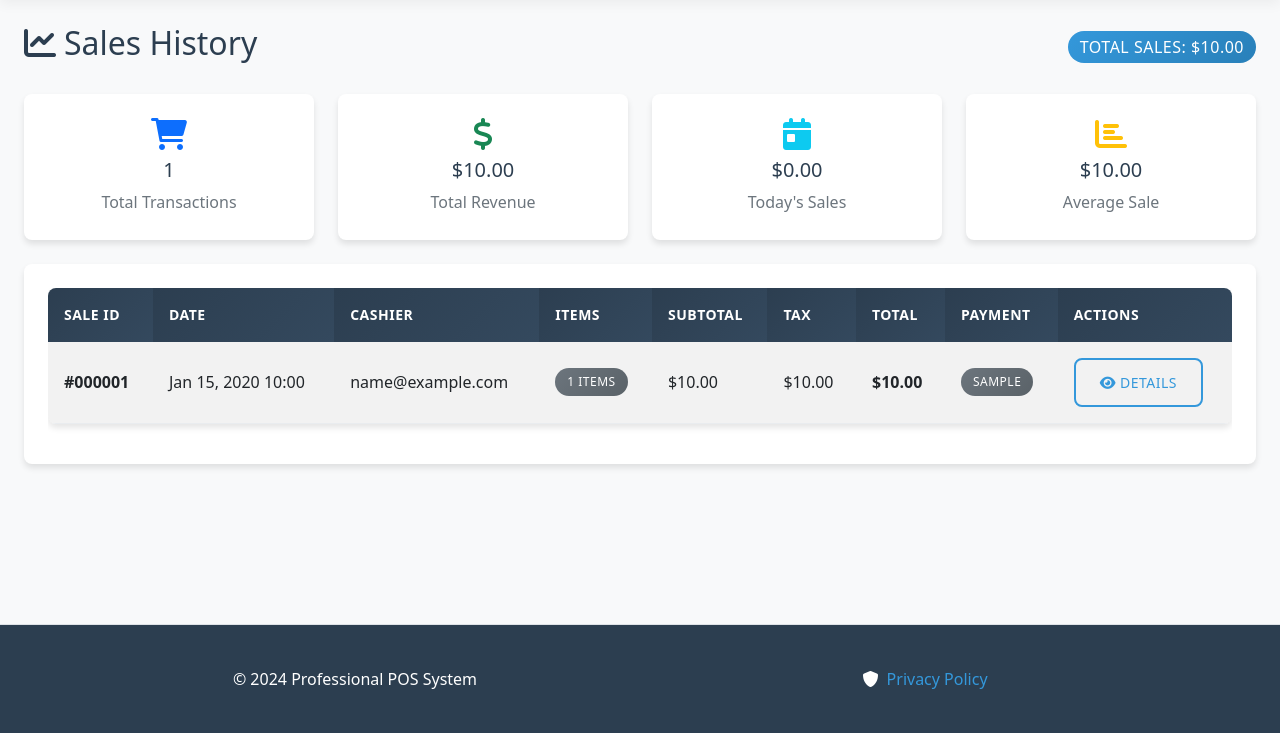
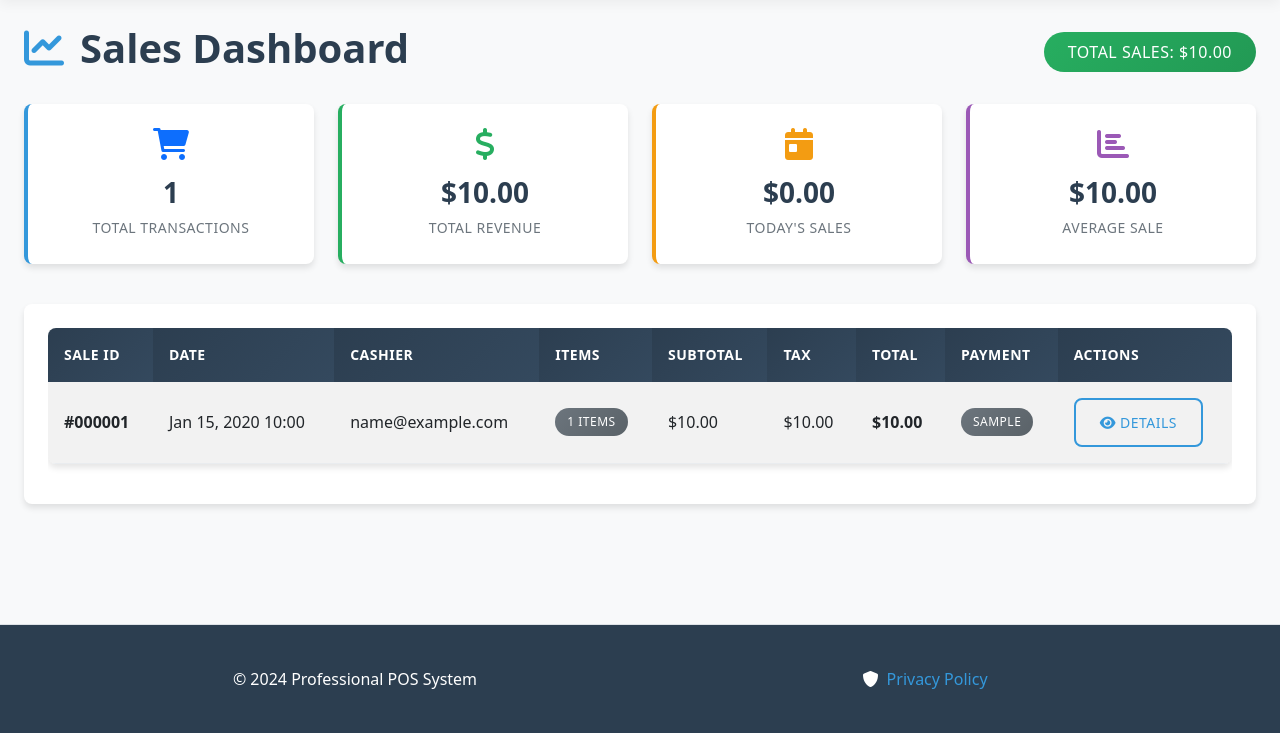
Before and after one commit to DenialCloudester/devinPos, an ASP.NET Core app: page /Sales in a window 1280 px wide. Shown: the part 67-800 px from the top of the page. Run offline with ASP.NET Core 8, Linux system fonts and the light colour scheme; a user stored in the database is signed in; tables that the repository leaves empty hold one stand-in row (values such as "Sample post"); style sheets or scripts are compiled from the project's sources; some libraries are stand-ins or nearby versions.

Commit message:
Complete professional design improvements for Products and Sales pages
- Enhanced Products Index page with professional header styling
- Applied stats-card styling to Sales Index dashboard
- Improved table layouts with professional styling
- Consistent color scheme and typography across all pages
- Professional design now complete across entire application

Co-Authored-By: Denial Patel <denial.patel@cloudester.com>

```diff
--- a/POSApp/Pages/Sales/Index.cshtml
+++ b/POSApp/Pages/Sales/Index.cshtml
@@ -5,47 +5,43 @@
 }
 
 <div class="d-flex justify-content-between align-items-center mb-4">
-    <h2><i class="fas fa-chart-line me-2"></i>Sales History</h2>
+    <h1 class="display-6 fw-bold" style="color: var(--primary-color);">
+        <i class="fas fa-chart-line me-3" style="color: var(--accent-color);"></i>Sales Dashboard
+    </h1>
     <div>
-        <span class="badge bg-primary fs-6">Total Sales: $@Model.TotalSales.ToString("F2")</span>
+        <span class="badge fs-6" style="background: linear-gradient(135deg, var(--success-color), #229954); padding: 0.75rem 1.5rem; border-radius: 25px;">
+            Total Sales: $@Model.TotalSales.ToString("F2")
+        </span>
     </div>
 </div>
 
 <div class="row mb-4">
-    <div class="col-md-3">
-        <div class="card text-center">
-            <div class="card-body">
-                <i class="fas fa-shopping-cart fa-2x text-primary mb-2"></i>
-                <h5 class="card-title">@Model.TotalTransactions</h5>
-                <p class="card-text text-muted">Total Transactions</p>
-            </div>
+    <div class="col-md-3 mb-3">
+        <div class="stats-card">
+            <i class="fas fa-shopping-cart fa-2x text-primary"></i>
+            <h5>@Model.TotalTransactions</h5>
+            <p class="card-text">Total Transactions</p>
         </div>
     </div>
-    <div class="col-md-3">
-        <div class="card text-center">
-            <div class="card-body">
-                <i class="fas fa-dollar-sign fa-2x text-success mb-2"></i>
-                <h5 class="card-title">$@Model.TotalSales.ToString("F2")</h5>
-                <p class="card-text text-muted">Total Revenue</p>
-            </div>
+    <div class="col-md-3 mb-3">
+        <div class="stats-card" style="border-left-color: var(--success-color);">
+            <i class="fas fa-dollar-sign fa-2x" style="color: var(--success-color);"></i>
+            <h5>$@Model.TotalSales.ToString("F2")</h5>
+            <p class="card-text">Total Revenue</p>
         </div>
     </div>
-    <div class="col-md-3">
-        <div class="card text-center">
-            <div class="card-body">
-                <i class="fas fa-calendar-day fa-2x text-info mb-2"></i>
-                <h5 class="card-title">$@Model.TodaySales.ToString("F2")</h5>
-                <p class="card-text text-muted">Today's Sales</p>
-            </div>
+    <div class="col-md-3 mb-3">
+        <div class="stats-card" style="border-left-color: var(--warning-color);">
+            <i class="fas fa-calendar-day fa-2x" style="color: var(--warning-color);"></i>
+            <h5>$@Model.TodaySales.ToString("F2")</h5>
+            <p class="card-text">Today's Sales</p>
         </div>
     </div>
-    <div class="col-md-3">
-        <div class="card text-center">
-            <div class="card-body">
-                <i class="fas fa-chart-bar fa-2x text-warning mb-2"></i>
-                <h5 class="card-title">$@Model.AverageSale.ToString("F2")</h5>
-                <p class="card-text text-muted">Average Sale</p>
-            </div>
+    <div class="col-md-3 mb-3">
+        <div class="stats-card" style="border-left-color: #9b59b6;">
+            <i class="fas fa-chart-bar fa-2x" style="color: #9b59b6;"></i>
+            <h5>$@Model.AverageSale.ToString("F2")</h5>
+            <p class="card-text">Average Sale</p>
         </div>
     </div>
 </div>
```
Also changed, not shown: POSApp/Pages/Products/Index.cshtml (+5 -3 lines).
